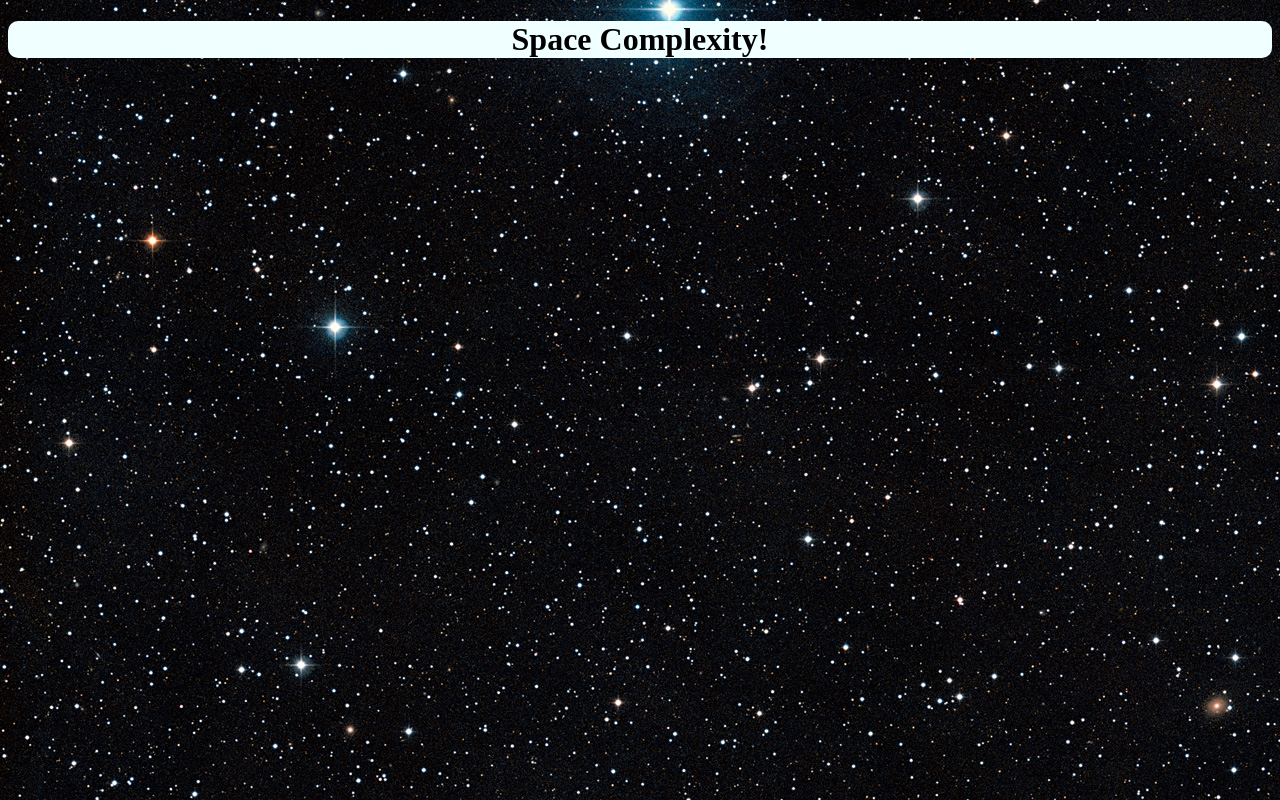
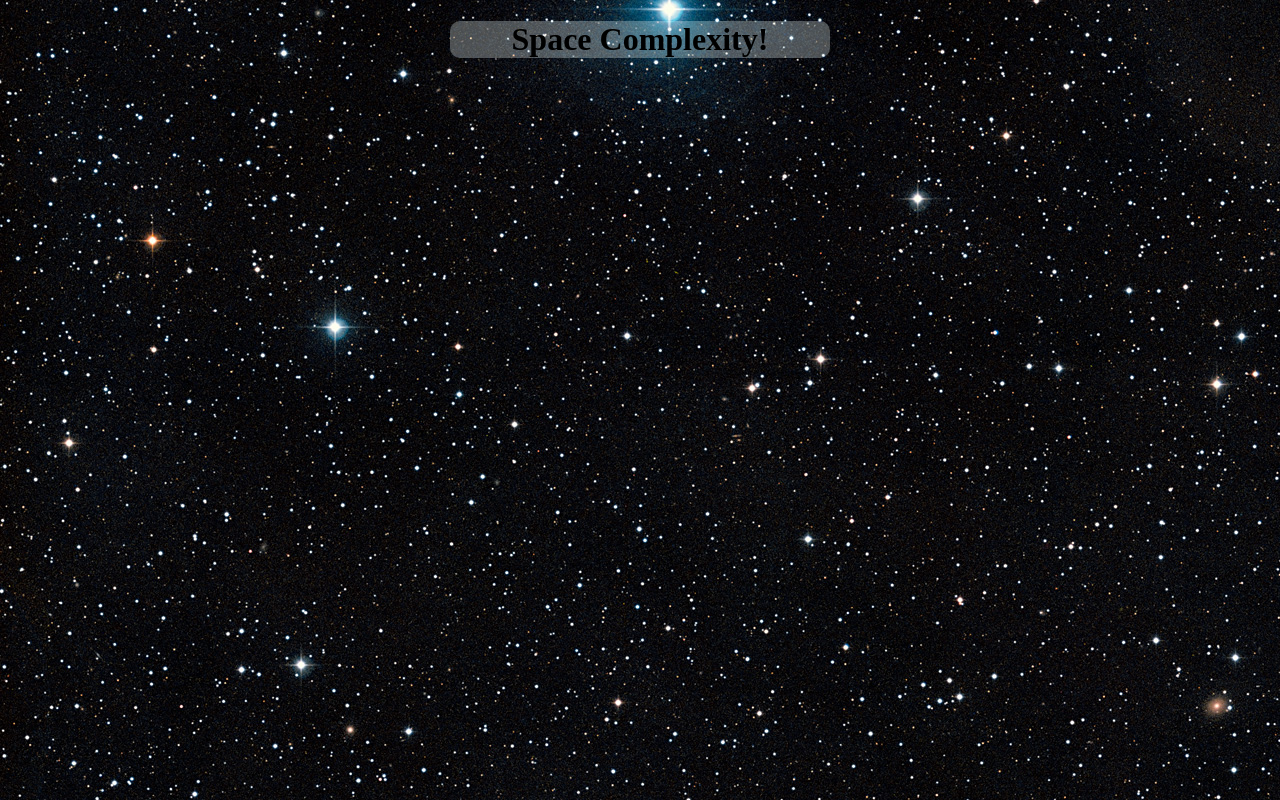
Before and after one commit to LCallen123/ENG1-Website, a plain HTML site: page projectWebsite.html in a window 1280 px wide. Drawn offline with Linux system fonts and the light colour scheme.

Commit message:
Heading border

```diff
--- a/projectWebsite.css
+++ b/projectWebsite.css
@@ -2,8 +2,11 @@ body{
     background-image: url(HuGGeENt6kGyixe3hT9tnY.jpg);
 }
 h1{
-    background-color: azure;
+    background-color: rgba(240, 255, 255, 0.3);
     text-align: center;
     border-radius: 10px;
-
+    display: inline block;
+    width: 30%;
+    margin-left: 35%;
+    margin-right: 35%;
 }
```
